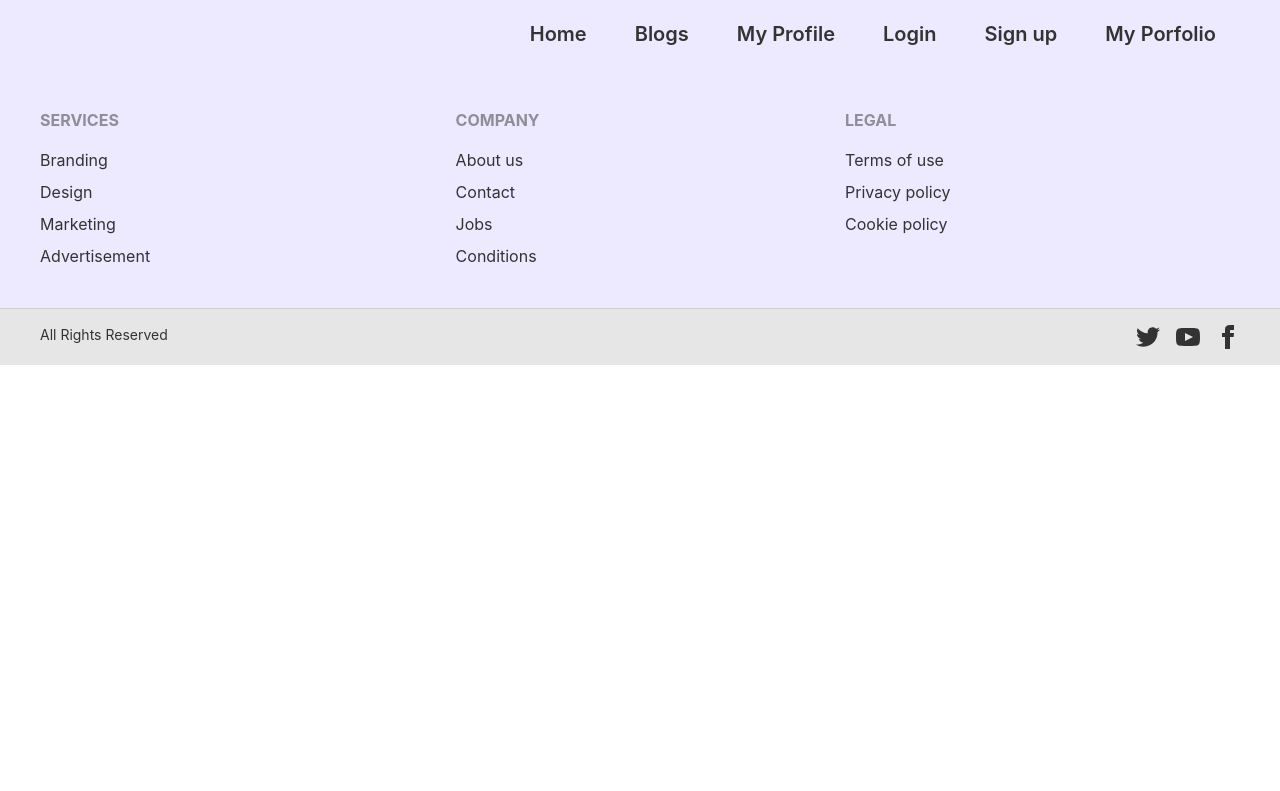
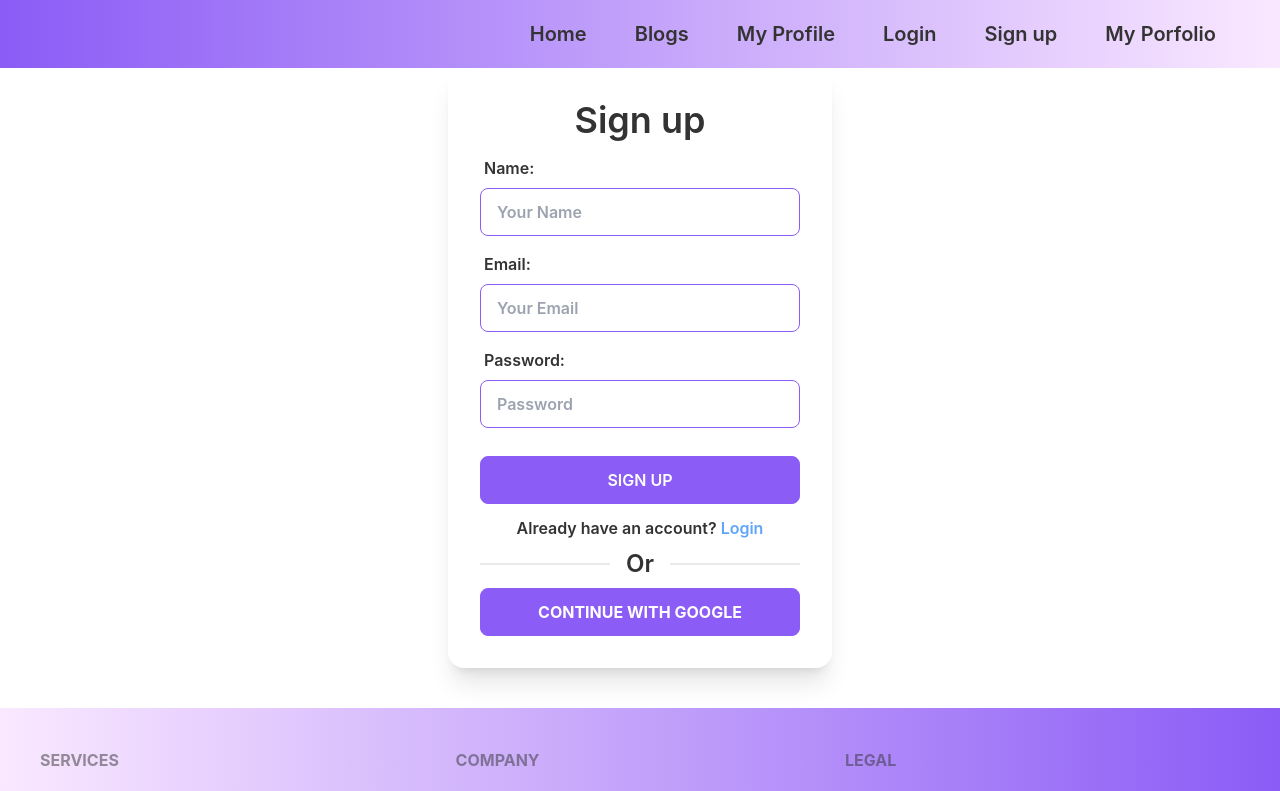
Before and after one commit to zereentabassum/manufacturer-website-client-side, a React (Create React App) app: page /signup in a window 1280 px wide. Shown: the top 791 px of the page. Built offline with nearby package versions, Linux system fonts and the light colour scheme; no server answers.

Commit message:
banner and sign up authentication

```diff
--- a/src/App.js
+++ b/src/App.js
@@ -12,6 +12,7 @@ import NotFound from './Pages/NotFound/NotFound';
 import Footer from './Pages/Shared/Footer/Footer';
 
 function App() {
+
   return (
     <div className="App">
     <Header></Header>
--- a/src/Pages/Login/Login.js
+++ b/src/Pages/Login/Login.js
@@ -34,23 +34,26 @@ const Login = () => {
 
 
 
-    let load;
-    if(loading){
-    //    load= <Loading></Loading>
+    // let load;
+    // if(loading){
+    // //    load= <Loading></Loading>
+
+      let load;
+      if(loading){
+      return <Loading></Loading>
+      }
 
 
 
-
-
-
-        load = <div className='flex justify-center item-center'>
-        <button className="btn btn-square loading text-secondary bg-white border-0 text-bold"></button>
-        </div>
+    //     load = <div className='flex justify-center item-center'>
+    //     <button className="btn btn-square loading text-secondary bg-white border-0 text-bold"></button>
+    //     </div>
+    // }
 //     load = <div className="flex items-center justify-center ">
 //     <div className="w-40 h-40 border-t-4 border-b-4 border-blue-500 rounded-full animate-spin"></div>
 // </div>
 
-}
+
 
 
     let errorMessage;
@@ -97,19 +100,20 @@ const Login = () => {
                     message:'Password is Required'
                 },
 
-                 minLength: {
-                value: 6,
-                message: 'Password must be 6 characters or long'
-              } })}
+            //      minLength: {
+            //     value: 6,
+            //     message: 'Password must be 6 characters or long'
+            //   }
+        })}
             />
              {errors.email?.type ==='required' && <span className='text-red-500 '>{errors.password.message}</span>}
-            {errors.password?.type ==='minLength' && <span className='text-red-500'>{errors.password.message}</span>}
+            {/* {errors.password?.type ==='minLength' && <span className='text-red-500'>{errors.password.message}</span>} */}
 
         {/*--------- Login Button ------- */}
-              {load}
+              {/* {load} */}
               {errorMessage}
             <input type="submit" value="Login" className='btn btn-accent w-full text-base mt-5 text-white' />
-            <p className='pt-3'>New to Doctors Portal?  <Link className='text-blue-400' to='/signup'> Create an account</Link></p>
+            <p className='pt-3'>Don't have an account?<Link className='text-blue-400' to='/signup'> Create an account</Link></p>
 
              </form>
 
@@ -121,7 +125,7 @@ const Login = () => {
 
             <div className='divider text-2xl '>Or</div>
             <div className="card-actions justify-center font-semibold">
-            {/* <button className="btn btn-secondary text-white">Login</button> */}
+
             <GoogleLogin></GoogleLogin>
             </div>
             </div>
--- a/src/Pages/Login/Signup.js
+++ b/src/Pages/Login/Signup.js
@@ -1,10 +1,150 @@
 import React from 'react';
+import GoogleLogin from './GoogleLogin';
+import { useForm } from "react-hook-form";
+import { useCreateUserWithEmailAndPassword } from 'react-firebase-hooks/auth';
+import auth from '../../firebase.config';
+import Loading from '../Shared/Loading';
+import { Link, useNavigate } from 'react-router-dom';
+import { useUpdateProfile } from 'react-firebase-hooks/auth';
+
 
 const Signup = () => {
+    const navigate = useNavigate();
+
+    const [
+        createUserWithEmailAndPassword,
+        user,
+        loading,
+        error,
+      ] = useCreateUserWithEmailAndPassword(auth);
+
+      const [updateProfile, updating, updateError] = useUpdateProfile(auth);
+
+    const { register, formState: { errors }, handleSubmit } = useForm();
+    const onSubmit = async data => {
+    console.log(data);
+    await createUserWithEmailAndPassword(data.email, data.password)
+    await updateProfile({ displayName: data.name});
+    // console.log('profile updated');
+    navigate('/home')
+    }
+    if(user){
+        console.log(user);
+    }
+
+    // let load;
+    // if(loading || updating){
+    //    return <Loading></Loading>
+
+    let load;
+    if(loading){
+    //    load= <Loading></Loading>
+
+
+
+
+
+
+        load = <div className='flex justify-center item-center'>
+        <button className="btn btn-square loading text-accent bg-white border-0 text-bold"></button>
+        </div>
+    }
+
+        // load = <div className='flex justify-center item-center'>
+        // <button className="btn btn-square loading text-secondary bg-white border-0 text-bold"></button>
+        // </div>
+//     load = <div className="flex items-center justify-center ">
+//     <div className="w-40 h-40 border-t-4 border-b-4 border-blue-500 rounded-full animate-spin"></div>
+// </div>
+
+
+
+    let errorMessage;
+    if (error || updateError) {
+        errorMessage= <p className='text-red-500'>{error?.message ||updateError?.message}</p>
+    }
     return (
-        <div>
+        <div className='flex flex-row justify-center font-semibold mb-10'>
+        {/* <h1 className='text-center text-4xl my-9'>Login</h1> */}
+        <div className="card w-96 shadow-xl">
+        <div className="card-body">
+            <h2 className="text-center text-4xl">Sign up</h2>
+            <div className=''>
+        <form onSubmit={handleSubmit(onSubmit)}>
+                  {/*------------ Name -----------*/}
 
+                  <label className='label'>Name:</label>
+            <input type="name" placeholder="Your Name" className="input input-bordered input-accent w-full max-w-xs mb-2 text-base"
+            {...register("name",{
+
+                required:{
+                    value:true,
+                    message:'Name is Required'
+                } })}
+            />
+            {errors.name?.type ==='required' && <span className='text-red-500 '>{errors?.name?.message}</span>}
+
+
+
+
+                {/*------------ Email -----------*/}
+
+            <label className='label'>Email:</label>
+            <input type="email" placeholder="Your Email" className="input input-bordered input-accent w-full max-w-xs mb-2 text-base"
+            {...register("email",{
+
+                required:{
+                    value:true,
+                    message:'Email is Required'
+                },
+
+                 pattern: {
+                value: /[a-z0-9]+@[a-z]+\.[a-z]{2,3}/,
+                message: 'Please privide a valid email'
+              } })}
+            />
+            {errors.email?.type ==='required' && <span className='text-red-500 '>{errors.email.message}</span>}
+            {errors.email?.type ==='pattern' && <span className='text-red-500'>{errors?.email?.message}</span>}
+
+
+                    {/*------ Password ------ */}
+            <label className='label'>Password:</label>
+            <input type="password" placeholder="Password" className="input input-bordered input-accent w-full max-w-xs mb-2 text-base"
+
+              {...register("password",{
+
+                required:{
+                    value:true,
+                    message:'Password is Required'
+                },
+
+                 minLength: {
+                value: 6,
+                message: 'Password must be 6 characters or long'
+              } })}
+            />
+             {errors.email?.type ==='required' && <span className='text-red-500 '>{errors?.password.message}</span>}
+            {errors.password?.type ==='minLength' && <span className='text-red-500'>{errors?.password.message}</span>}
+
+        {/*--------- Login Button ------- */}
+              {load}
+              {errorMessage}
+            <input type="submit" value="Sign up" className='btn btn-accent w-full text-base mt-5 text-white' />
+            <p className='pt-3'>Already have an account?  <Link className='text-blue-400' to='/login'> Login</Link></p>
+
+             </form>
+
+
+
+            <div className='divider text-2xl '>Or</div>
+            <div className="card-actions justify-center font-semibold">
+            {/* <button className="btn btn-secondary text-white">Login</button> */}
+            <GoogleLogin></GoogleLogin>
+            </div>
+            </div>
         </div>
+        </div>
+    </div>
     );
 };
 
--- a/src/Pages/Shared/Footer/Footer.js
+++ b/src/Pages/Shared/Footer/Footer.js
@@ -2,39 +2,39 @@ import React from 'react';
 
 const Footer = () => {
     return (
-        <div>
-            <footer class="footer p-10 bg-neutral text-base-content text-base">
+        <div className=' bg-gradient-to-r from-neutral to-accent'>
+            <footer className="footer p-10  text-base-content text-base">
   <div>
-    <span class="footer-title">Services</span>
-    <a class="link link-hover">Branding</a>
-    <a class="link link-hover">Design</a>
-    <a class="link link-hover">Marketing</a>
-    <a class="link link-hover">Advertisement</a>
+    <span className="footer-title">Services</span>
+    <a className="link link-hover">Branding</a>
+    <a className="link link-hover">Design</a>
+    <a className="link link-hover">Marketing</a>
+    <a className="link link-hover">Advertisement</a>
   </div>
   <div>
-    <span class="footer-title">Company</span>
-    <a class="link link-hover">About us</a>
-    <a class="link link-hover">Contact</a>
-    <a class="link link-hover">Jobs</a>
-    <a class="link link-hover">Conditions</a>
+    <span className="footer-title">Company</span>
+    <a className="link link-hover">About us</a>
+    <a className="link link-hover">Contact</a>
+    <a className="link link-hover">Jobs</a>
+    <a className="link link-hover">Conditions</a>
   </div>
   <div>
-    <span class="footer-title">Legal</span>
-    <a class="link link-hover">Terms of use</a>
-    <a class="link link-hover">Privacy policy</a>
-    <a class="link link-hover">Cookie policy</a>
+    <span className="footer-title">Legal</span>
+    <a className="link link-hover">Terms of use</a>
+    <a className="link link-hover">Privacy policy</a>
+    <a className="link link-hover">Cookie policy</a>
   </div>
 </footer>
-<footer class="footer px-10 py-4 border-t bg-base-200 text-base-content border-base-300">
-  <div class="items-center grid-flow-col">
-    {/* <svg width="24" height="24" viewBox="0 0 24 24" xmlns="http://www.w3.org/2000/svg" fill-rule="evenodd" clip-rule="evenodd" class="fill-current"><path d="M22.672 15.226l-2.432.811.841 2.515c.33 1.019-.209 2.127-1.23 2.456-1.15.325-2.148-.321-2.463-1.226l-.84-2.518-5.013 1.677.84 2.517c.391 1.203-.434 2.542-1.831 2.542-.88 0-1.601-.564-1.86-1.314l-.842-2.516-2.431.809c-1.135.328-2.145-.317-2.463-1.229-.329-1.018.211-2.127 1.231-2.456l2.432-.809-1.621-4.823-2.432.808c-1.355.384-2.558-.59-2.558-1.839 0-.817.509-1.582 1.327-1.846l2.433-.809-.842-2.515c-.33-1.02.211-2.129 1.232-2.458 1.02-.329 2.13.209 2.461 1.229l.842 2.515 5.011-1.677-.839-2.517c-.403-1.238.484-2.553 1.843-2.553.819 0 1.585.509 1.85 1.326l.841 2.517 2.431-.81c1.02-.33 2.131.211 2.461 1.229.332 1.018-.21 2.126-1.23 2.456l-2.433.809 1.622 4.823 2.433-.809c1.242-.401 2.557.484 2.557 1.838 0 .819-.51 1.583-1.328 1.847m-8.992-6.428l-5.01 1.675 1.619 4.828 5.011-1.674-1.62-4.829z"></path></svg> */}
+<footer className="footer px-10 py-4 border-t  bg-gradient-to-r from-neutral to-accent text-base-content border-base-300 ">
+  <div className="items-center grid-flow-col">
+    {/* <svg width="24" height="24" viewBox="0 0 24 24" xmlns="http://www.w3.org/2000/svg" fill-rule="evenodd" clip-rule="evenodd" className="fill-current"><path d="M22.672 15.226l-2.432.811.841 2.515c.33 1.019-.209 2.127-1.23 2.456-1.15.325-2.148-.321-2.463-1.226l-.84-2.518-5.013 1.677.84 2.517c.391 1.203-.434 2.542-1.831 2.542-.88 0-1.601-.564-1.86-1.314l-.842-2.516-2.431.809c-1.135.328-2.145-.317-2.463-1.229-.329-1.018.211-2.127 1.231-2.456l2.432-.809-1.621-4.823-2.432.808c-1.355.384-2.558-.59-2.558-1.839 0-.817.509-1.582 1.327-1.846l2.433-.809-.842-2.515c-.33-1.02.211-2.129 1.232-2.458 1.02-.329 2.13.209 2.461 1.229l.842 2.515 5.011-1.677-.839-2.517c-.403-1.238.484-2.553 1.843-2.553.819 0 1.585.509 1.85 1.326l.841 2.517 2.431-.81c1.02-.33 2.131.211 2.461 1.229.332 1.018-.21 2.126-1.23 2.456l-2.433.809 1.622 4.823 2.433-.809c1.242-.401 2.557.484 2.557 1.838 0 .819-.51 1.583-1.328 1.847m-8.992-6.428l-5.01 1.675 1.619 4.828 5.011-1.674-1.62-4.829z"></path></svg> */}
     <p>All Rights Reserved</p>
   </div>
-  <div class="md:place-self-center md:justify-self-end">
-    <div class="grid grid-flow-col gap-4">
-      <a><svg xmlns="http://www.w3.org/2000/svg" width="24" height="24" viewBox="0 0 24 24" class="fill-current"><path d="M24 4.557c-.883.392-1.832.656-2.828.775 1.017-.609 1.798-1.574 2.165-2.724-.951.564-2.005.974-3.127 1.195-.897-.957-2.178-1.555-3.594-1.555-3.179 0-5.515 2.966-4.797 6.045-4.091-.205-7.719-2.165-10.148-5.144-1.29 2.213-.669 5.108 1.523 6.574-.806-.026-1.566-.247-2.229-.616-.054 2.281 1.581 4.415 3.949 4.89-.693.188-1.452.232-2.224.084.626 1.956 2.444 3.379 4.6 3.419-2.07 1.623-4.678 2.348-7.29 2.04 2.179 1.397 4.768 2.212 7.548 2.212 9.142 0 14.307-7.721 13.995-14.646.962-.695 1.797-1.562 2.457-2.549z"></path></svg></a>
-      <a><svg xmlns="http://www.w3.org/2000/svg" width="24" height="24" viewBox="0 0 24 24" class="fill-current"><path d="M19.615 3.184c-3.604-.246-11.631-.245-15.23 0-3.897.266-4.356 2.62-4.385 8.816.029 6.185.484 8.549 4.385 8.816 3.6.245 11.626.246 15.23 0 3.897-.266 4.356-2.62 4.385-8.816-.029-6.185-.484-8.549-4.385-8.816zm-10.615 12.816v-8l8 3.993-8 4.007z"></path></svg></a>
-      <a><svg xmlns="http://www.w3.org/2000/svg" width="24" height="24" viewBox="0 0 24 24" class="fill-current"><path d="M9 8h-3v4h3v12h5v-12h3.642l.358-4h-4v-1.667c0-.955.192-1.333 1.115-1.333h2.885v-5h-3.808c-3.596 0-5.192 1.583-5.192 4.615v3.385z"></path></svg></a>
+  <div className="md:place-self-center md:justify-self-end">
+    <div className="grid grid-flow-col gap-4">
+      <a><svg xmlns="http://www.w3.org/2000/svg" width="24" height="24" viewBox="0 0 24 24" className="fill-current"><path d="M24 4.557c-.883.392-1.832.656-2.828.775 1.017-.609 1.798-1.574 2.165-2.724-.951.564-2.005.974-3.127 1.195-.897-.957-2.178-1.555-3.594-1.555-3.179 0-5.515 2.966-4.797 6.045-4.091-.205-7.719-2.165-10.148-5.144-1.29 2.213-.669 5.108 1.523 6.574-.806-.026-1.566-.247-2.229-.616-.054 2.281 1.581 4.415 3.949 4.89-.693.188-1.452.232-2.224.084.626 1.956 2.444 3.379 4.6 3.419-2.07 1.623-4.678 2.348-7.29 2.04 2.179 1.397 4.768 2.212 7.548 2.212 9.142 0 14.307-7.721 13.995-14.646.962-.695 1.797-1.562 2.457-2.549z"></path></svg></a>
+      <a><svg xmlns="http://www.w3.org/2000/svg" width="24" height="24" viewBox="0 0 24 24" className="fill-current"><path d="M19.615 3.184c-3.604-.246-11.631-.245-15.23 0-3.897.266-4.356 2.62-4.385 8.816.029 6.185.484 8.549 4.385 8.816 3.6.245 11.626.246 15.23 0 3.897-.266 4.356-2.62 4.385-8.816-.029-6.185-.484-8.549-4.385-8.816zm-10.615 12.816v-8l8 3.993-8 4.007z"></path></svg></a>
+      <a><svg xmlns="http://www.w3.org/2000/svg" width="24" height="24" viewBox="0 0 24 24" className="fill-current"><path d="M9 8h-3v4h3v12h5v-12h3.642l.358-4h-4v-1.667c0-.955.192-1.333 1.115-1.333h2.885v-5h-3.808c-3.596 0-5.192 1.583-5.192 4.615v3.385z"></path></svg></a>
     </div>
   </div>
 </footer>
--- a/src/Pages/Shared/Header/Header.js
+++ b/src/Pages/Shared/Header/Header.js
@@ -28,7 +28,7 @@ const Header = () => {
     return (
 
         <div>
-        <div className="navbar bg-neutral">
+        <div className="navbar  bg-gradient-to-r from-accent to-neutral">
  <div className="navbar-start">
    <div className="dropdown">
      <label tabIndex="0" className="btn btn-ghost lg:hidden">
--- a/src/Pages/Shared/Loading.js
+++ b/src/Pages/Shared/Loading.js
@@ -2,7 +2,7 @@ import React from 'react';
 
 const Loading = () => {
     return (
-        <div>
+        <div className='my-48'>
              <div className="flex items-center justify-center ">
         <div className="w-16 h-16 border-b-2 border-purple-400 rounded-full animate-spin"></div>
          </div>
--- a/tailwind.config.js
+++ b/tailwind.config.js
@@ -10,7 +10,7 @@ module.exports = {
           primary: "#a78bfa",
           secondary: "#c4b5fd",
           accent: "#8b5cf6",
-          neutral: "#ede9fe",
+          neutral: "#fae8ff",
           "base-100": "#ffffff",
         },
       },
```
Also changed, not shown: src/Pages/Home/Banner/Banner.css (+6 -2 lines), src/Pages/Login/GoogleLogin.js (+11 -5 lines), src/Pages/Purchase/Purchase.js (added, +11 -0 lines).
